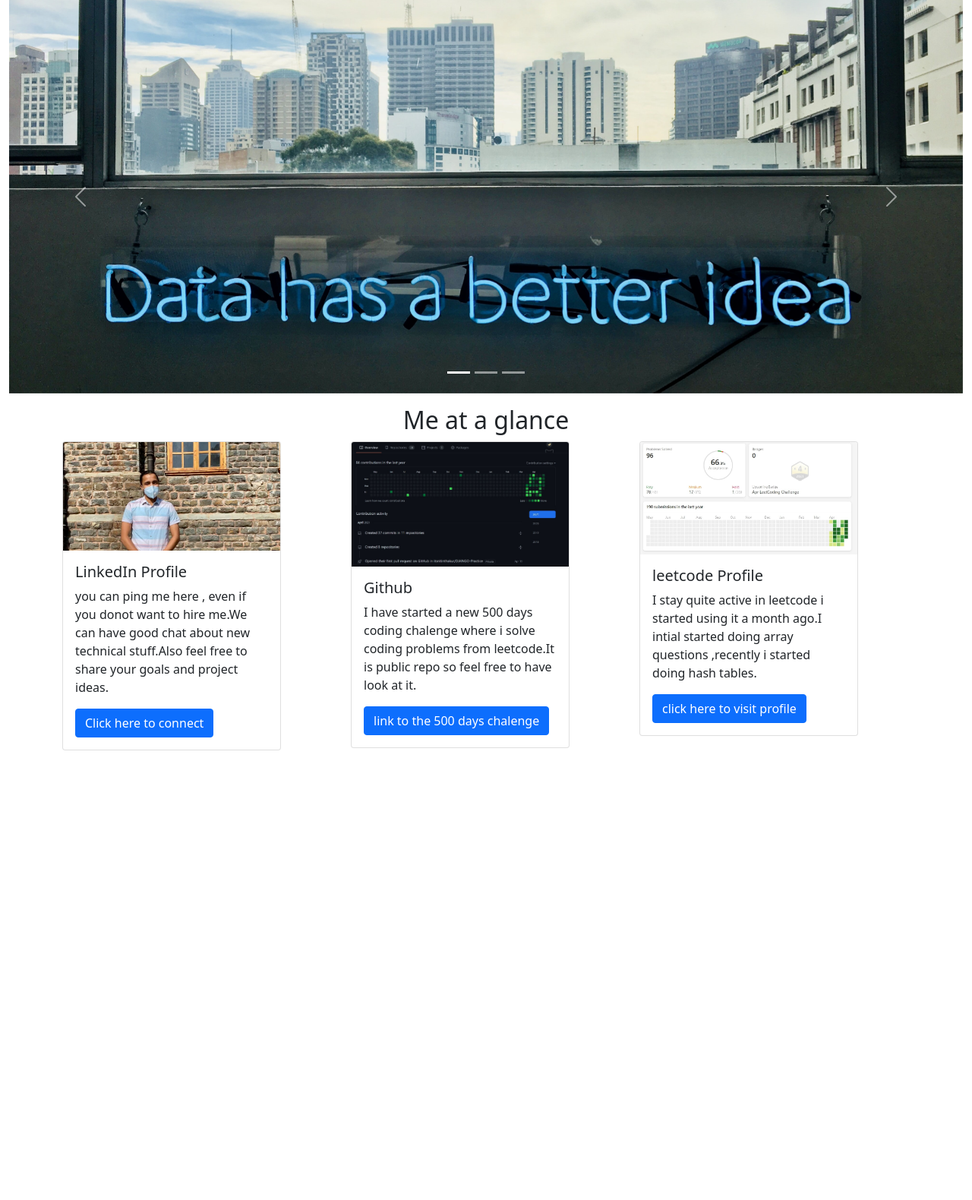
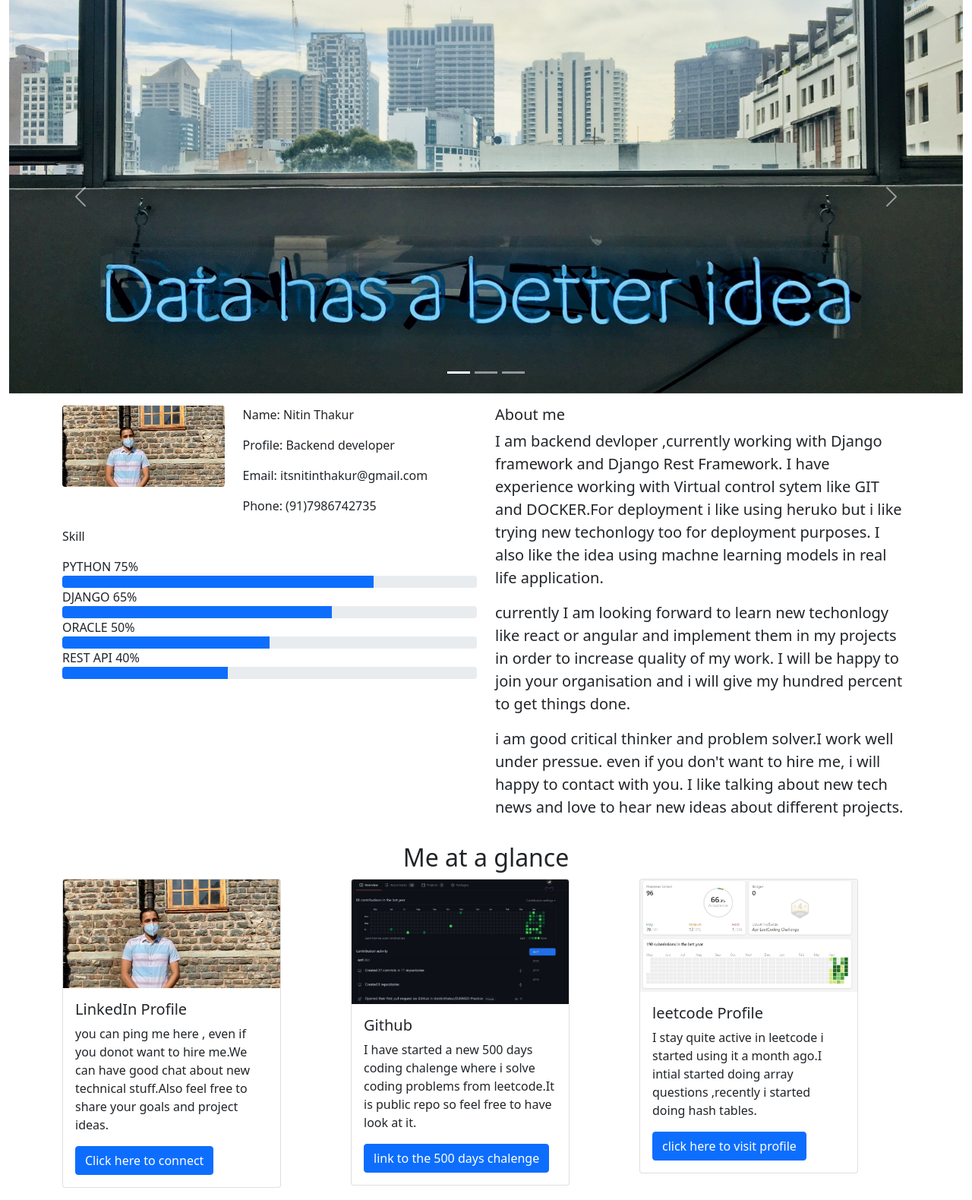
Before and after one commit to itsnitinthakur/port-folio, a Django app: page / in a window 1280 px wide. Shown: the part 99-1679 px from the top of the page at 76% size. Before the commit the page ends 1087 px from the top, so only its background shows below. Run offline with Django 3.2, Linux system fonts and the light colour scheme.

Commit message:
added intro in portfolio

```diff
--- a/portfolio/settings.py
+++ b/portfolio/settings.py
@@ -26,7 +26,7 @@ SECRET_KEY = 'h3z-*4^=!)!+0x1=2e9m47p&k4s+ny3ur8_c*%kjq5a&fta*66'
 DEBUG = True
 
 ALLOWED_HOSTS = [
-    'portfolionitin.herokuapp.com'
+    'portfolionitin.herokuapp.com','127.0.0.1'
 ]
 
 
@@ -123,4 +123,4 @@ USE_TZ = True
 
 STATIC_URL = '/static/'
 
-STATIC_ROOT = os.path.join(BASE_DIR, 'static')
+STATICFILES_DIRS = [ os.path.join(BASE_DIR, 'static') ]
--- a/templates/home.html
+++ b/templates/home.html
@@ -78,6 +78,81 @@
         </button>
       </div>
     </div>
+
+
+     <div class="container my-3">
+        <div class="row">
+          <div class="col-sm-12">
+            <div class="box-shadow-full">
+              <div class="row">
+                <div class="col-md-6">
+                  <div class="row">
+                    <div class="col-sm-6 col-md-5">
+                      <div class="about-img">
+                        <img src="{% static 'img/nitin1.jpg' %}" class="img-fluid rounded b-shadow-a" alt="">
+                      </div>
+                    </div>
+                    <div class="col-sm-6 col-md-7">
+                      <div class="about-info">
+                        <p><span class="title-s">Name: </span> <span>Nitin Thakur</span></p>
+                        <p><span class="title-s">Profile: </span> <span>Backend developer</span></p>
+                        <p><span class="title-s">Email: </span> <span>itsnitinthakur@gmail.com</span></p>
+                        <p><span class="title-s">Phone: </span> <span>(91)7986742735</span></p>
+                      </div>
+                    </div>
+                  </div>
+                  <div class="skill-mf">
+                    <p class="title-s">Skill</p>
+                    <span>PYTHON</span> <span class="pull-right">75%</span>
+                    <div class="progress">
+                      <div class="progress-bar" role="progressbar" style="width: 75%;" aria-valuenow="75" aria-valuemin="0" aria-valuemax="100"></div>
+                    </div>
+                    <span>DJANGO</span> <span class="pull-right">65%</span>
+                    <div class="progress">
+                      <div class="progress-bar" role="progressbar" style="width: 65%" aria-valuenow="65" aria-valuemin="0" aria-valuemax="100"></div>
+                    </div>
+                    <span>ORACLE</span> <span class="pull-right">50%</span>
+                    <div class="progress">
+                      <div class="progress-bar" role="progressbar" style="width: 50%" aria-valuenow="50" aria-valuemin="0" aria-valuemax="100"></div>
+                    </div>
+                    <span>REST API</span> <span class="pull-right">40%</span>
+                    <div class="progress">
+                      <div class="progress-bar" role="progressbar" style="width: 40%" aria-valuenow="40" aria-valuemin="0" aria-valuemax="100"></div>
+                    </div>
+                  </div>
+                </div>
+                <div class="col-md-6">
+                  <div class="about-me pt-4 pt-md-0">
+                    <div class="title-box-2">
+                      <h5 class="title-left">
+                        About me
+                      </h5>
+                    </div>
+                    <p class="lead">
+                      I am backend devloper ,currently working with Django framework and Django Rest Framework.
+                      I have experience working with Virtual control sytem like GIT and DOCKER.For deployment
+                      i like using heruko but i like trying new techonlogy too for deployment purposes.
+                      I also like the idea using machne learning models in real life application.
+                    </p>
+                    <p class="lead">
+                      currently I am looking forward to learn new techonlogy like react or angular and implement them in my projects
+                      in order to increase quality of my work.
+                      I will be happy to join your organisation and i will give my hundred percent to get things done.
+                    </p>
+                    <p class="lead">
+                      i am good critical thinker and problem solver.I work well under pressue.
+                      even if you don't want to hire me, i will happy to contact with you.
+                      I like talking about new tech news and love to hear new ideas about different projects.
+                    </p>
+                  </div>
+                </div>
+              </div>
+            </div>
+          </div>
+        </div>
+      </div>
+
+
   <div class="container my-3">
       <h2 class="text-center">Me at a glance</h2>
       <div class="row">
```
